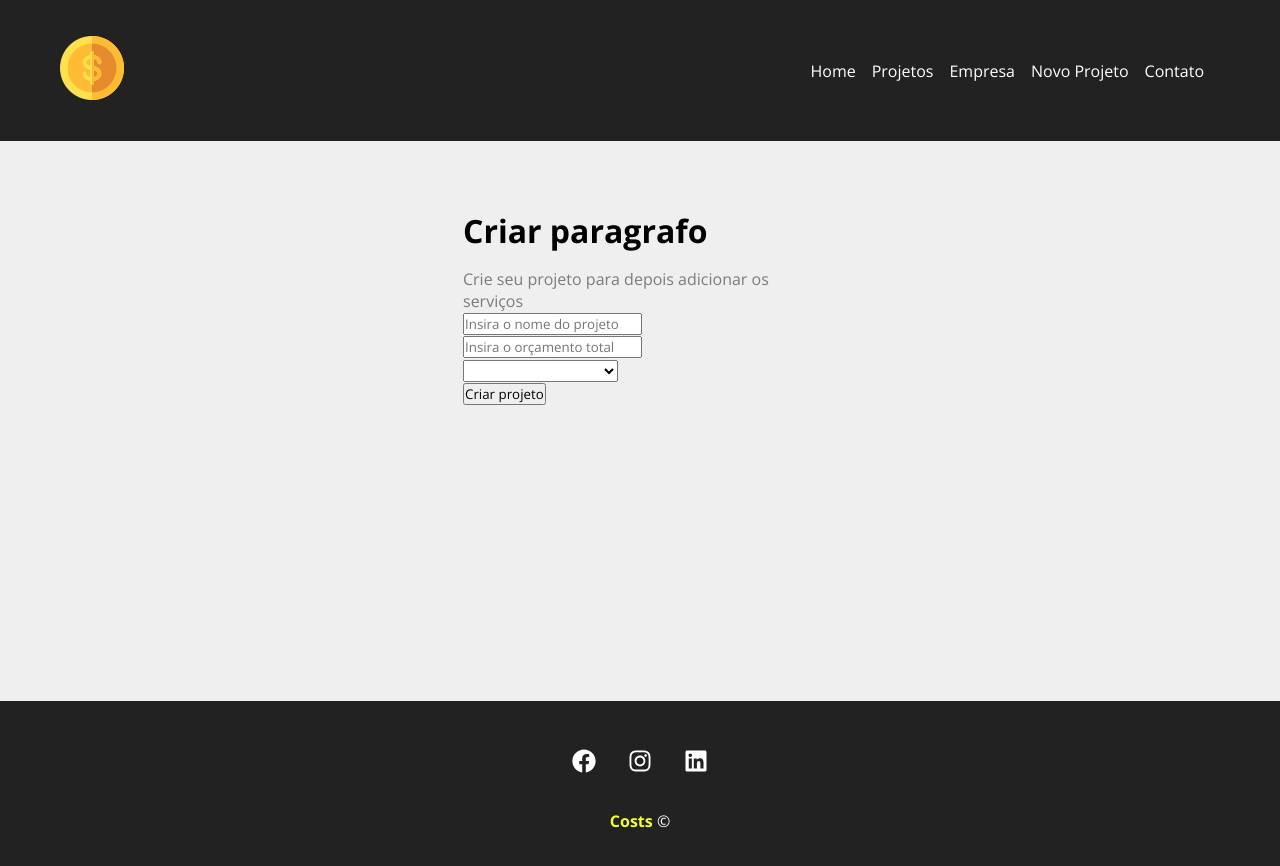
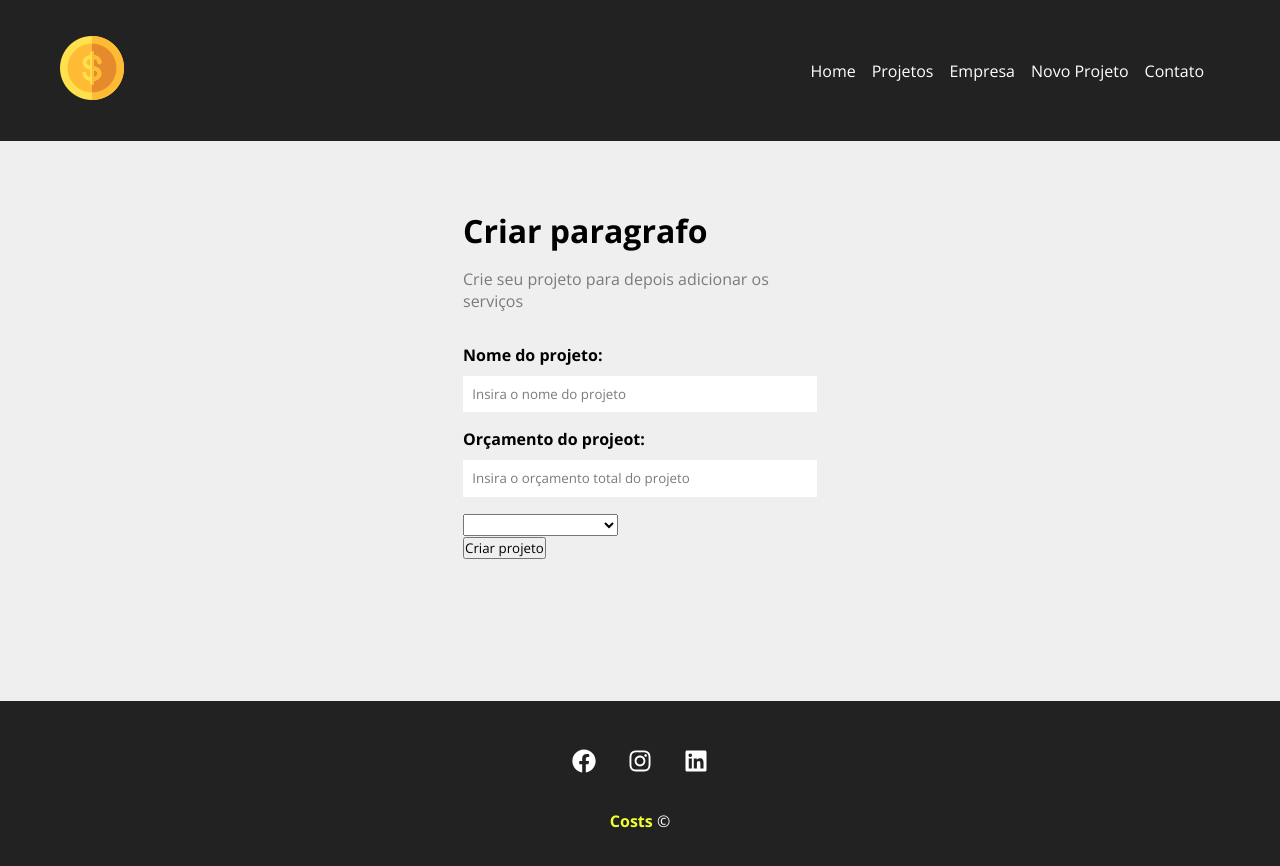
Before and after one commit to DanielGregorini/gerenciador-de-projetos, a React (Create React App) app in the folder costs/: page /newproject in a window 1280 px wide. Shown: the top 866 px of the page. Built offline with nearby package versions, Linux system fonts and the light colour scheme.

Commit message:
input componente

```diff
--- /dev/null
+++ b/costs/src/components/form/Input.js
@@ -0,0 +1,19 @@
+import styles from './Input.module.css'
+
+function Input({ type, text, name, placeholder, handleOnChange, value }){
+    return (
+        <div className={styles.form_control}>
+            <label htmlFor={name}>{text}:</label>
+            <input
+                type = {type}
+                name = {name}
+                id={name}
+                placeholder = {placeholder}
+                onChange={handleOnChange}
+                value={value}
+            />
+        </div>
+    )
+}
+
+export default Input
--- /dev/null
+++ b/costs/src/components/form/Input.module.css
@@ -0,0 +1,22 @@
+
+.form_control{
+    display: flex;
+    flex-direction: column;
+    margin-bottom: 1em;
+}
+
+.form_control label{
+    margin-bottom: .6em;
+    font-weight: bold;
+}
+
+.form_control input {
+    padding: .7em;
+    border-radius: 0;
+    border: none;
+}
+
+.form_control input::placeholder {
+    color: #7b7b7b;
+
+}
--- /dev/null
+++ b/costs/src/components/projects/ProjectForm.module.css
@@ -0,0 +1,4 @@
+.form {
+    width: 100%;
+    margin: 2em 0;
+}
--- a/costs/src/components/projects/ProjectForms.js
+++ b/costs/src/components/projects/ProjectForms.js
@@ -1,24 +1,34 @@
+import styles from './ProjectForm.module.css'
+
+import Input from '../form/Input'
 
 function ProjectForm(){
     return (
-        <form>
-            <div>
-                <input type="text" placeholder="Insira o nome do projeto"/>
-            </div>
-            <div>
-                <input type="number" placeholder="Insira o orçamento total"/>
-            </div>
+        <form className={styles.form}>
+
+            <Input
+                type="text"
+                text="Nome do projeto"
+                name = "name"
+                placeholder="Insira o nome do projeto"
+            />
+
+            <Input
+                type="number"
+                text="Orçamento do projeot"
+                name = "budget"
+                placeholder="Insira o orçamento total do projeto"
+            />
+
             <div>
                 <select name="category_id">
                     <option disabled>Selecione a Cagetoria</option>
                 </select>
             </div>
+
             <div>
                 <input type="submit" value="Criar projeto"/>
             </div>
-
-
-
 
         </form>
     )
```
